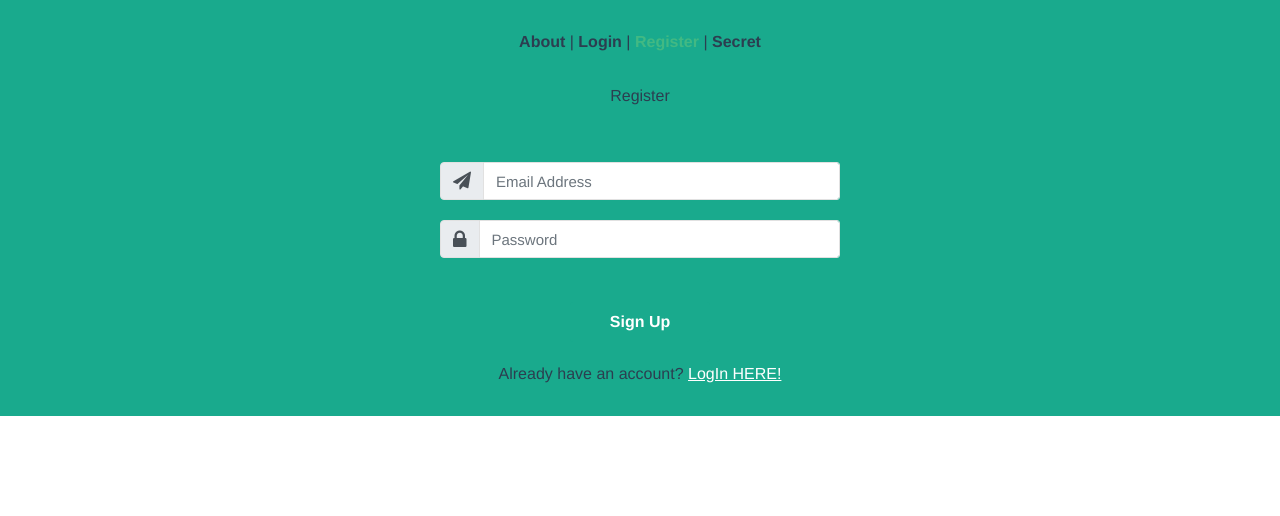
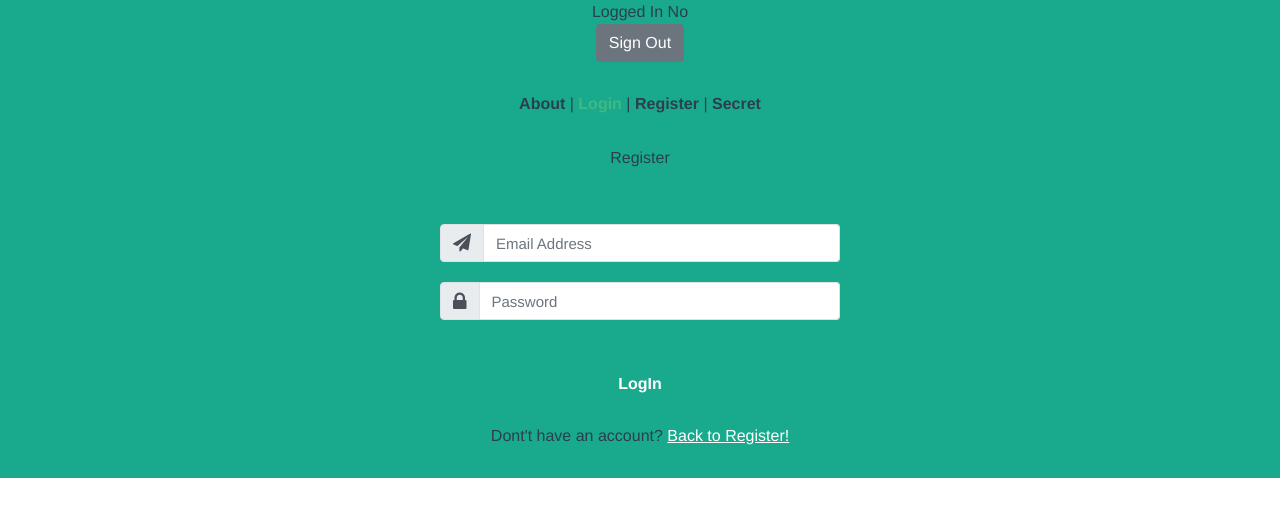
Before and after one commit to Ariesleo/Auth_App_Vue, a Vue app: page /#/login in a window 1280 px wide. Before the commit this address led to /#/register. Shown: the top 516 px of the page. Built offline with nearby package versions, Linux system fonts and the light colour scheme; no server answers.

Commit message:
logOut function deployed

```diff
--- a/src/App.vue
+++ b/src/App.vue
@@ -1,5 +1,6 @@
 <template>
   <div id="app">
+    <TopHeader />
     <div id="nav">
       <router-link to="/about">About</router-link> |
       <router-link to="/login">Login</router-link> |
@@ -9,6 +10,15 @@
     <router-view/>
   </div>
 </template>
+
+<script>
+import TopHeader from "./components/TopHeader.vue";
+export default {
+  components: {
+    TopHeader
+  }
+}
+</script>
 
 <style lang="scss">
 #app {
--- /dev/null
+++ b/src/components/TopHeader.vue
@@ -0,0 +1,45 @@
+<template>
+    <div>
+        Logged In
+        <span v-if="loggedIn">Yes</span>
+        <span v-else>No</span>
+        <div>
+            <button @click="signOut()" class="btn btn-secondary">Sign Out</button>
+        </div>
+    </div>
+</template>
+
+<script>
+import * as firebase from "firebase/app";
+import "firebase/auth";
+export default {
+    created() {
+        firebase.auth().onAuthStateChanged(user=> {
+            //this.loggedIn = !!user;
+            if(user) {
+                this.loggedIn = true;
+            }
+            else {
+                this.loggedIn = false;
+            }
+        })
+    },
+    data() {
+        return {
+            loggedIn: false
+        }
+    },
+    methods: {
+        async signOut() {
+            try {
+            const data = firebase.auth().signOut();
+            console.log(data);
+            this.$router.replace({name: "login"});
+        }catch(err) {
+            console.log(err);
+        }
+
+        }
+    }
+}
+</script>
--- a/src/views/Login.vue
+++ b/src/views/Login.vue
@@ -30,7 +30,7 @@
               </span>
             </div>
             <input
-              type="text"
+              type="password"
               class="form-control"
               name="password"
               v-model="password"
@@ -47,7 +47,7 @@
             type="submit"
             class="btn btn-primary btn-lg"
           >
-            Sign Ip
+            LogIn
           </button>
         </div>
 
--- a/src/views/Register.vue
+++ b/src/views/Register.vue
@@ -30,7 +30,7 @@
               </span>
             </div>
             <input
-              type="text"
+              type="password"
               class="form-control"
               name="password"
               v-model="password"
--- a/src/views/Secret.vue
+++ b/src/views/Secret.vue
@@ -6,6 +6,7 @@
 
 <script>
 export default {
+    //before letting to access this page check if user have account and loggedin or not
 
 }
 </script>
```
